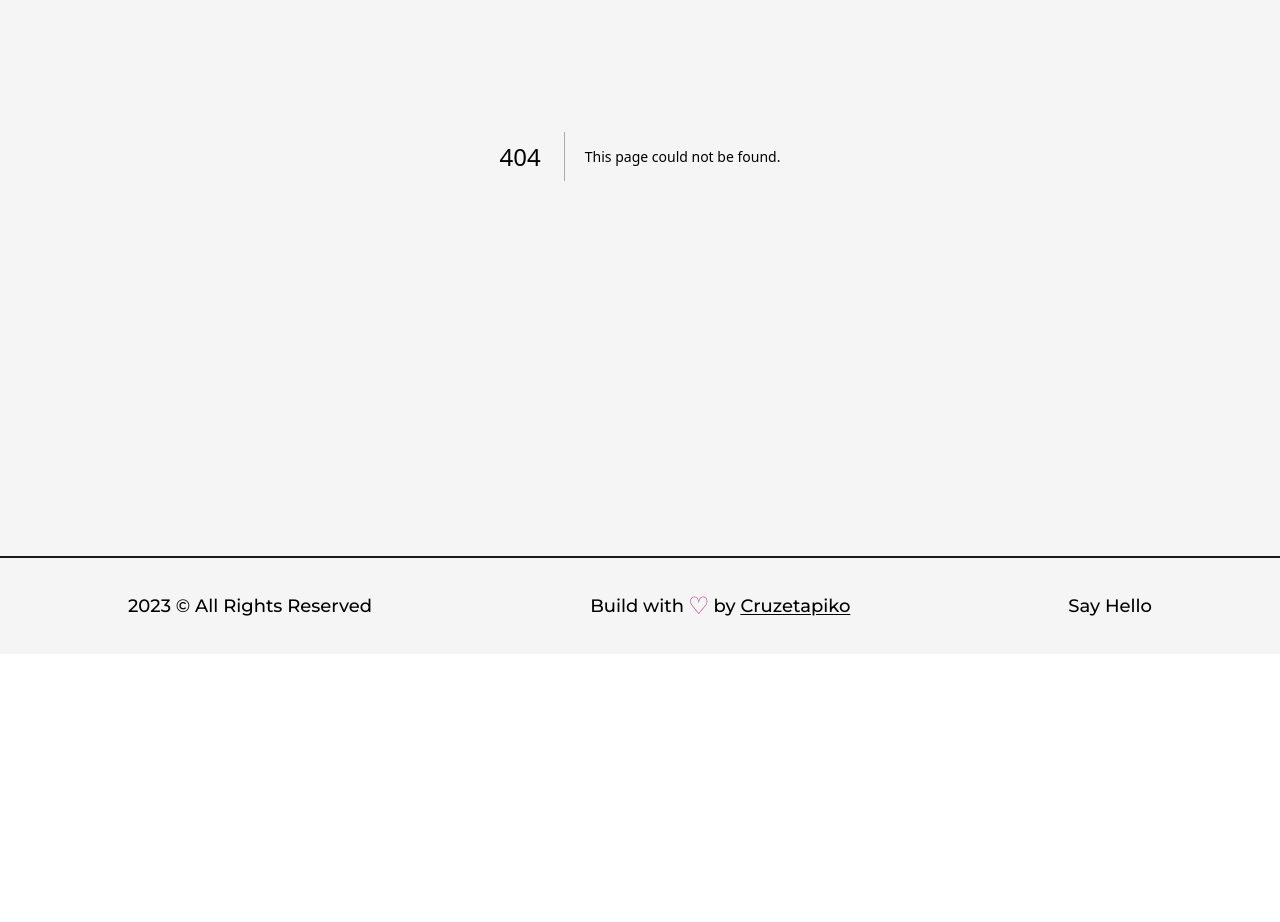
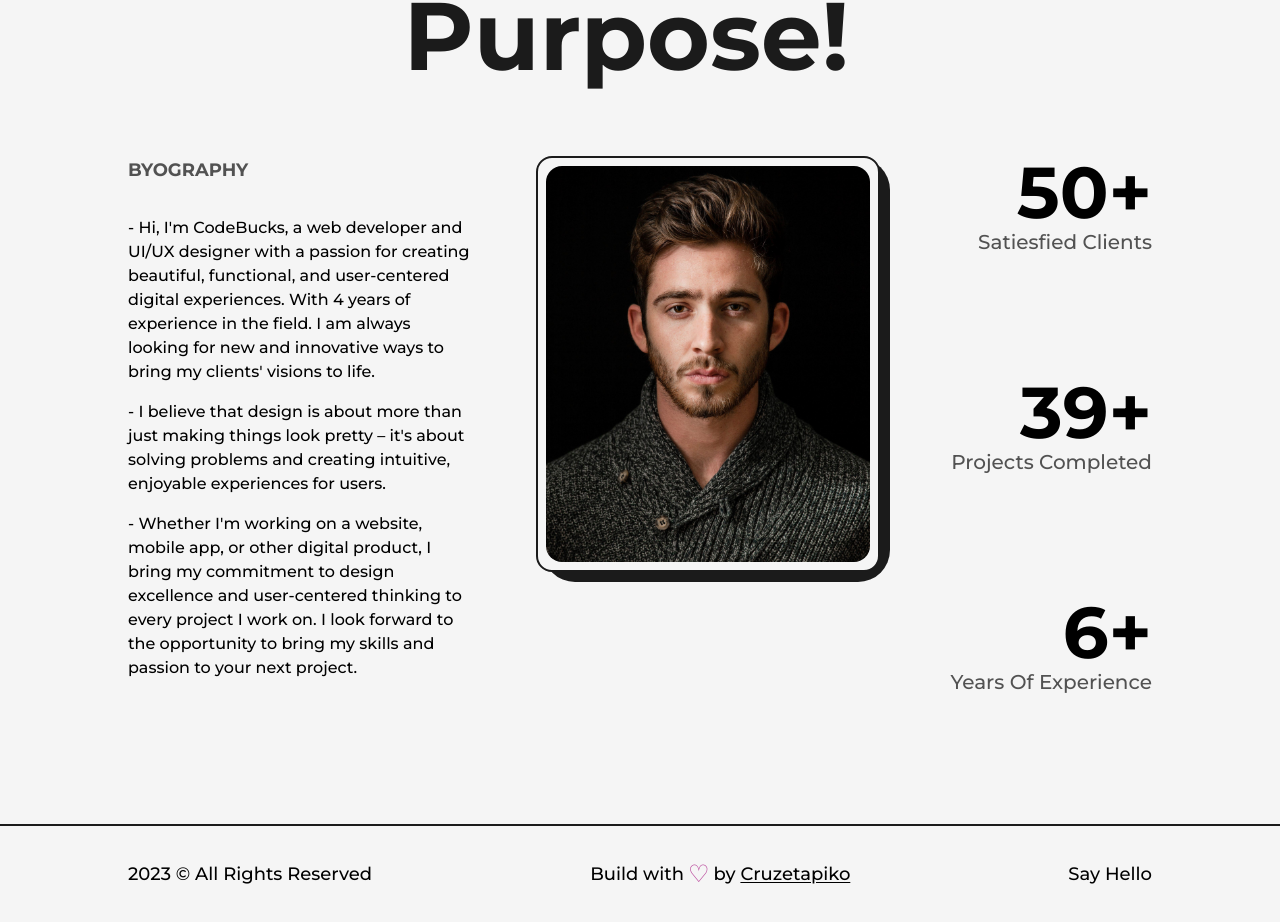
Before and after one commit to cruzetapiko/portfolio_web, a Next.js app: page /about in a window 1280 px wide. Before the commit this address had no page. Shown: the part 348-1270 px from the top of the page. Before the commit the page ends 1002 px from the top, so only its background shows below. Built offline with nearby package versions, Linux system fonts and the light colour scheme.

Commit message:
about page completed

```diff
--- /dev/null
+++ b/pages/about.js
@@ -0,0 +1,112 @@
+import AnimatedText from '@/components/AnimatedText';
+import Layout from '@/components/Layout';
+import Head from 'next/head';
+import React, { useEffect, useRef } from 'react';
+import Image from 'next/image';
+import profilePicture from '@/public/images/profile/developer-pic-2.jpg';
+import { useMotionValue, useSpring, useInView } from 'framer-motion';
+
+const AnimatedNumber = ({ value }) => {
+  const ref = React.useRef(null);
+
+  const motionValue = useMotionValue(0);
+  const springValue = useSpring(motionValue, {
+    duration: 3000,
+  });
+  const isInView = useInView(ref, { once: true });
+
+  useEffect(() => {
+    if (isInView) {
+      motionValue.set(value);
+    }
+  }, [isInView, value, motionValue]);
+
+  useEffect(() => {
+    springValue.on('change', (latest) => {
+      if (ref.current && latest.toFixed(0) <= value) {
+        ref.current.textContent = latest.toFixed(0);
+      }
+    });
+  }, [springValue, value]);
+
+  return <span ref={ref}></span>;
+};
+
+export default function about() {
+  return (
+    <>
+      <Head>
+        <title>Cruzetapiko | About</title>
+        <meta name="description" content="About page content description" />
+      </Head>
+      <main className="flex flex-col items-center justify-center ">
+        <Layout>
+          <AnimatedText text={'Passion Fuels Purpose!'} className="mb-16" />
+          <div className="grid  w-full grid-cols-8 gap-16 ">
+            <div className="col-span-3 flex flex-col items-start justify-start ">
+              <h2 className="mb-4 text-lg font-bold uppercase text-dark/75  ">
+                Byography
+              </h2>
+              <p className="my-4 font-medium">
+                - Hi, I'm CodeBucks, a web developer and UI/UX designer with a
+                passion for creating beautiful, functional, and user-centered
+                digital experiences. With 4 years of experience in the field. I
+                am always looking for new and innovative ways to bring my
+                clients' visions to life.
+              </p>
+              <p className="font-medium">
+                - I believe that design is about more than just making things
+                look pretty – it's about solving problems and creating
+                intuitive, enjoyable experiences for users.{' '}
+              </p>
+
+              <p className="my-4 font-medium">
+                - Whether I'm working on a website, mobile app, or other digital
+                product, I bring my commitment to design excellence and
+                user-centered thinking to every project I work on. I look
+                forward to the opportunity to bring my skills and passion to
+                your next project.
+              </p>
+            </div>
+            <div className="col-span-3 relative h-max rounded-2xl border-2 border-solid border-dark p-2 bg-light">
+              <div className="absolute top-0 -right-3 -z-10 w-[102%] h-[103%] rounded-[2rem] bg-dark " />
+              <Image
+                src={profilePicture}
+                alt="cruzetapiko"
+                className="w-full h-auto rounded-2xl"
+              />
+            </div>
+            <div className="col-span-2 flex flex-col items-end justify-between">
+              <div className="flex flex-col items-end justify-center">
+                <span className="inline-block text-7xl font-bold">
+                  <AnimatedNumber value={50} />+
+                </span>
+                <h2 className="text-xl text-dark/75 font-medium capitalize  ">
+                  Satiesfied clients
+                </h2>
+              </div>
+
+              <div className="flex flex-col items-end justify-center">
+                <span className="inline-block text-7xl font-bold">
+                  <AnimatedNumber value={39} />+
+                </span>
+                <h2 className="text-xl text-dark/75 font-medium capitalize ">
+                  Projects completed
+                </h2>
+              </div>
+
+              <div className="flex flex-col items-end justify-center">
+                <span className="inline-block text-7xl font-bold">
+                  <AnimatedNumber value={6} />+
+                </span>
+                <h2 className="text-xl text-dark/75 font-medium capitalize ">
+                  Years of experience
+                </h2>
+              </div>
+            </div>
+          </div>
+        </Layout>
+      </main>
+    </>
+  );
+}
--- /dev/null
+++ b/pages/articles.js
@@ -0,0 +1,5 @@
+import React from 'react';
+
+export default function articles() {
+  return <div>articles</div>;
+}
--- /dev/null
+++ b/pages/projects.js
@@ -0,0 +1,5 @@
+import React from 'react';
+
+export default function projects() {
+  return <div>projects</div>;
+}
```
